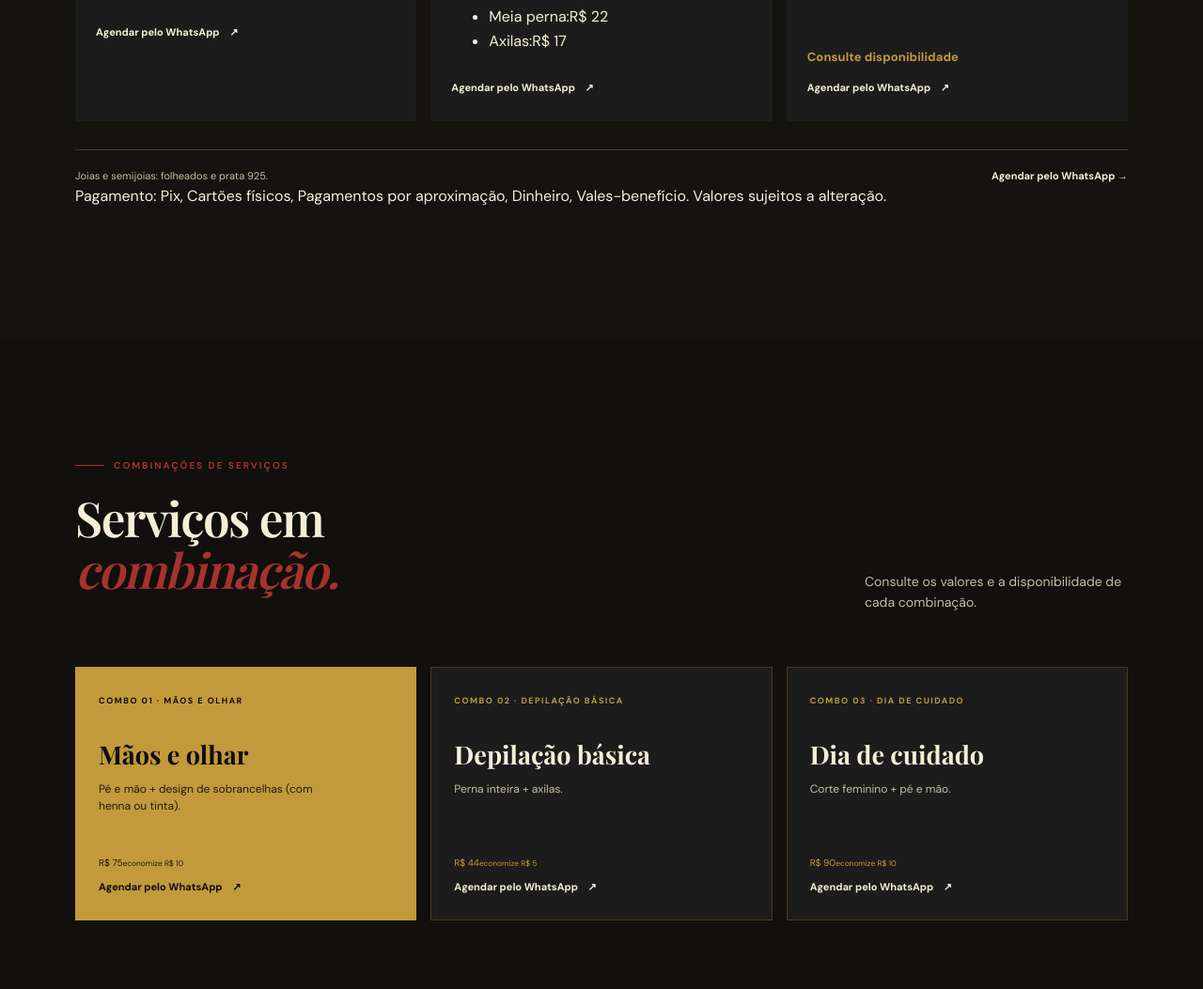
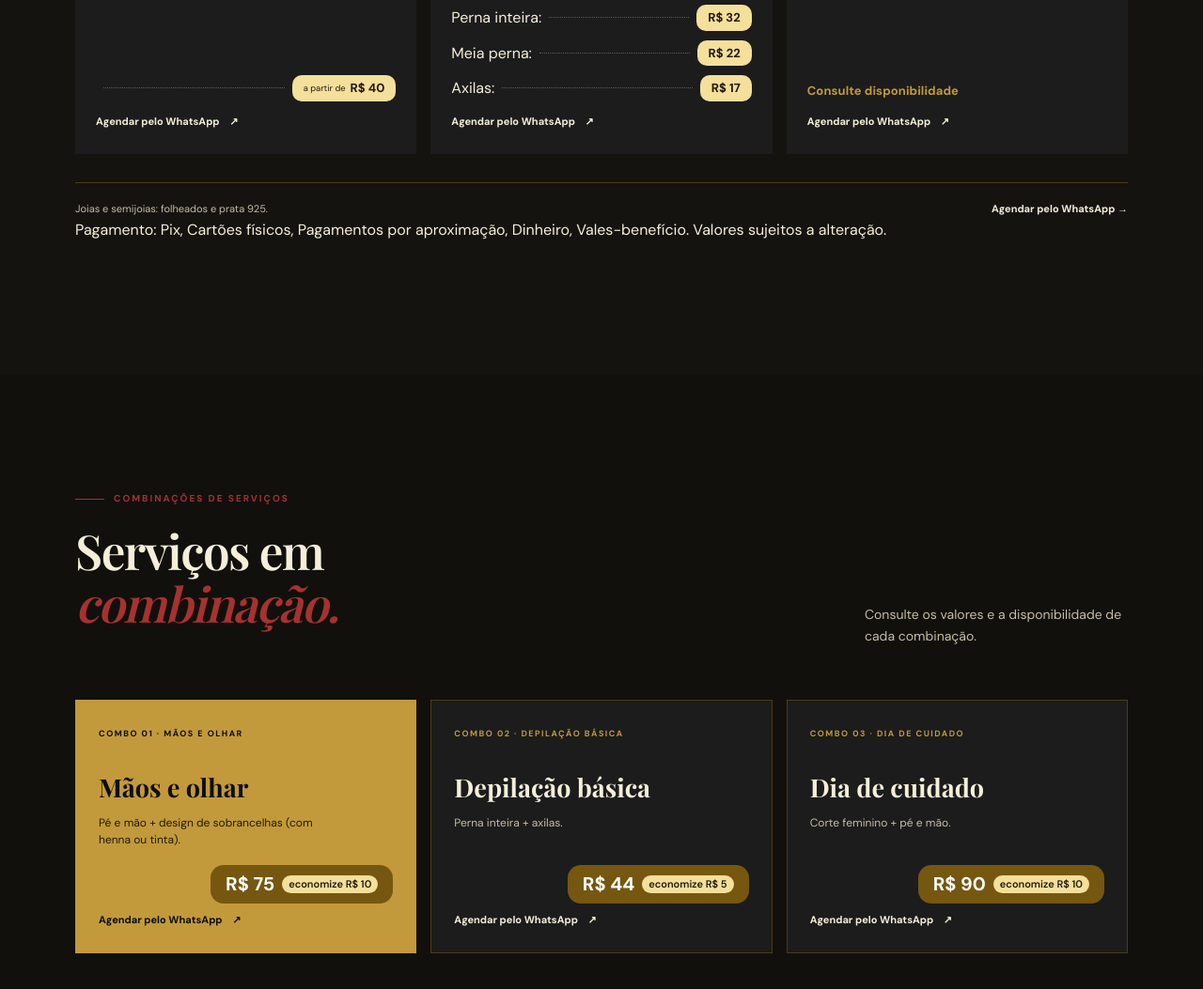
Before and after one commit to italogomes345/salao-edmais, a plain HTML site: page index.html in a window 1280 px wide. Shown: the part 2824-3877 px from the top of the page at 94% size. Drawn offline with nearby package versions, Linux system fonts and the light colour scheme.

Commit message:
Estiliza preços com pílulas douradas

```diff
--- a/styles.css
+++ b/styles.css
@@ -12,8 +12,9 @@
 /* Services catalog */
 .services-grid{grid-template-columns:repeat(3,1fr)}
 .service-category{display:block;color:var(--rose-dark);font-size:9px;font-weight:700;letter-spacing:1.3px;text-transform:uppercase;margin-bottom:8px}
-.service-price{position:absolute;bottom:49px;color:var(--muted);font-size:10px}
-.featured .service-category,.featured .service-price{color:#fff8df}
+
+.featured .service-category{color:#fff8df}
+.service-price{position:static;margin-top:auto;padding-top:14px;line-height:1.6;font-size:13px;font-weight:700;color:var(--rose);letter-spacing:.1px}
 
 /* Combos e promoções */
 .combos-section{background:#11100d}
@@ -26,8 +27,6 @@
 .combo-card h3{font-family:var(--serif);font-size:27px;line-height:1.05;margin-bottom:14px}
 .combo-card p{color:var(--muted);font-size:12px;line-height:1.5;max-width:240px}
 .combo-card-featured p{color:#241b0a}
-.combo-condition{position:absolute;bottom:52px;color:var(--rose);font-size:10px}
-.combo-card-featured .combo-condition{color:#241b0a}
 .combo-card a{position:absolute;bottom:25px;font-size:11px;font-weight:700;color:var(--ink)}
 .combo-card-featured a{color:#0d0d0d}
 .combo-card a span{margin-left:8px}
@@ -76,8 +75,6 @@
 .service-card{min-height:315px;padding-bottom:78px}
 .service-card p{margin-bottom:0}
 .service-card{display:flex;flex-direction:column;align-items:flex-start;padding-bottom:25px}
-.service-price{position:static;margin-top:auto;padding-top:14px;line-height:1.6;font-size:13px;font-weight:700;color:var(--rose);letter-spacing:.1px}
-.featured .service-price{color:#fff}
 .service-card a{position:static;margin-top:13px}
 @media(max-width:800px){.services-grid{grid-template-columns:repeat(2,1fr)}}
 @media(max-width:470px){.services-grid{grid-template-columns:1fr}}
@@ -91,3 +88,16 @@
 .floating-social-link:hover{transform:translateY(-3px);background:#252119}
 .floating-social-link:focus-visible{outline:2px solid var(--ink);outline-offset:3px}
 @media(max-width:470px){.floating-social-links{right:14px;bottom:calc(18px + env(safe-area-inset-bottom));gap:8px}.floating-social-link{width:44px;height:44px}}
+
+/* Preços em pílula */
+:root{--preco-claro:#f4df9b;--preco-escuro:#241b0a;--preco-forte:#755710}
+.precos{display:grid;gap:10px;width:100%;margin:auto 0 0;padding:14px 0 0;list-style:none}
+.precos li{display:flex;align-items:center;min-width:0;gap:0}
+.servico{display:flex;flex:1;align-items:center;min-width:0;overflow-wrap:anywhere}
+.servico::after{content:"";flex:1;min-width:8px;margin:0 8px;border-bottom:1px dotted currentColor;opacity:.3}
+.preco{display:inline-flex;align-items:center;flex-shrink:0;gap:0;padding:5px 12px;border-radius:10px;background:var(--preco-claro);color:var(--preco-escuro);font-size:13px;font-weight:700;line-height:1.35;white-space:nowrap}
+.preco small{margin-right:5px;font-size:.72em;font-weight:400}
+.precos[data-price-id="hair"] li:last-child .preco{max-width:60%;white-space:normal;text-align:right;overflow-wrap:anywhere}
+.combo-condition{position:absolute;right:24px;bottom:52px;display:inline-flex;align-items:center;gap:8px;max-width:calc(100% - 48px);padding:8px 16px;border-radius:14px;background:var(--preco-forte);color:#fff;font-size:1.25em;font-weight:700;line-height:1.25;white-space:nowrap}
+.economia{padding:3px 7px;border-radius:999px;background:var(--preco-claro);color:var(--preco-escuro);font-size:.55em;font-weight:600}
+@media(max-width:360px){.combo-condition{right:16px;max-width:calc(100% - 32px);padding:8px 10px;gap:5px;font-size:1.05em}.economia{padding:3px 5px}}
```
